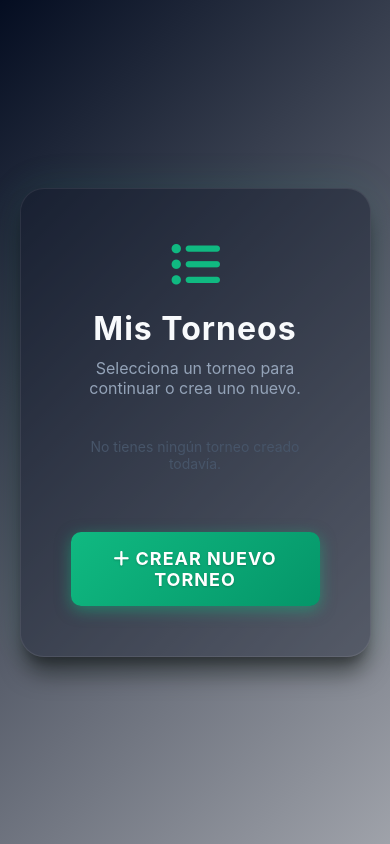
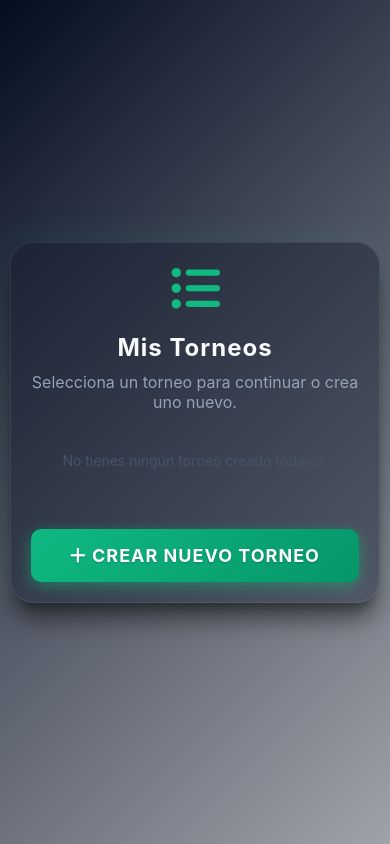
Before and after one commit to Brayan090603/Gestor-de-Liga, a website: page index.html in a window 390 px wide. Drawn offline with nearby package versions, Linux system fonts and the light colour scheme; no server answers.

Commit message:
Add files via upload

```diff
--- a/index.html
+++ b/index.html
@@ -52,8 +52,18 @@
         }
 
         @media (max-width: 600px) {
+            .setup-container {
+                padding: 20px;
+                width: 95%;
+            }
+            .setup-container h1 {
+                font-size: 24px;
+            }
             .cards-wrapper {
                 flex-direction: column;
+            }
+            .grid-2 {
+                grid-template-columns: 1fr;
             }
         }
 
```
